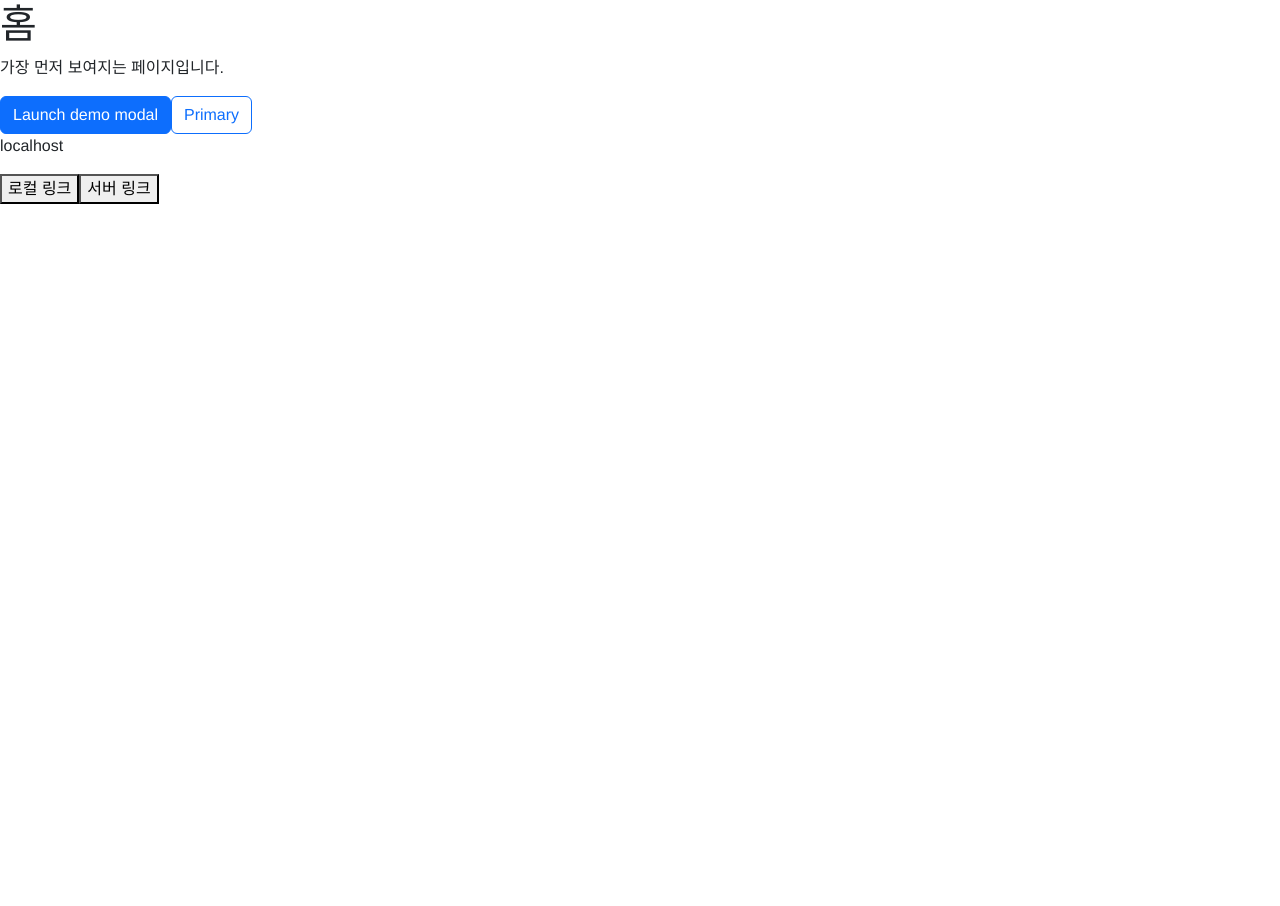
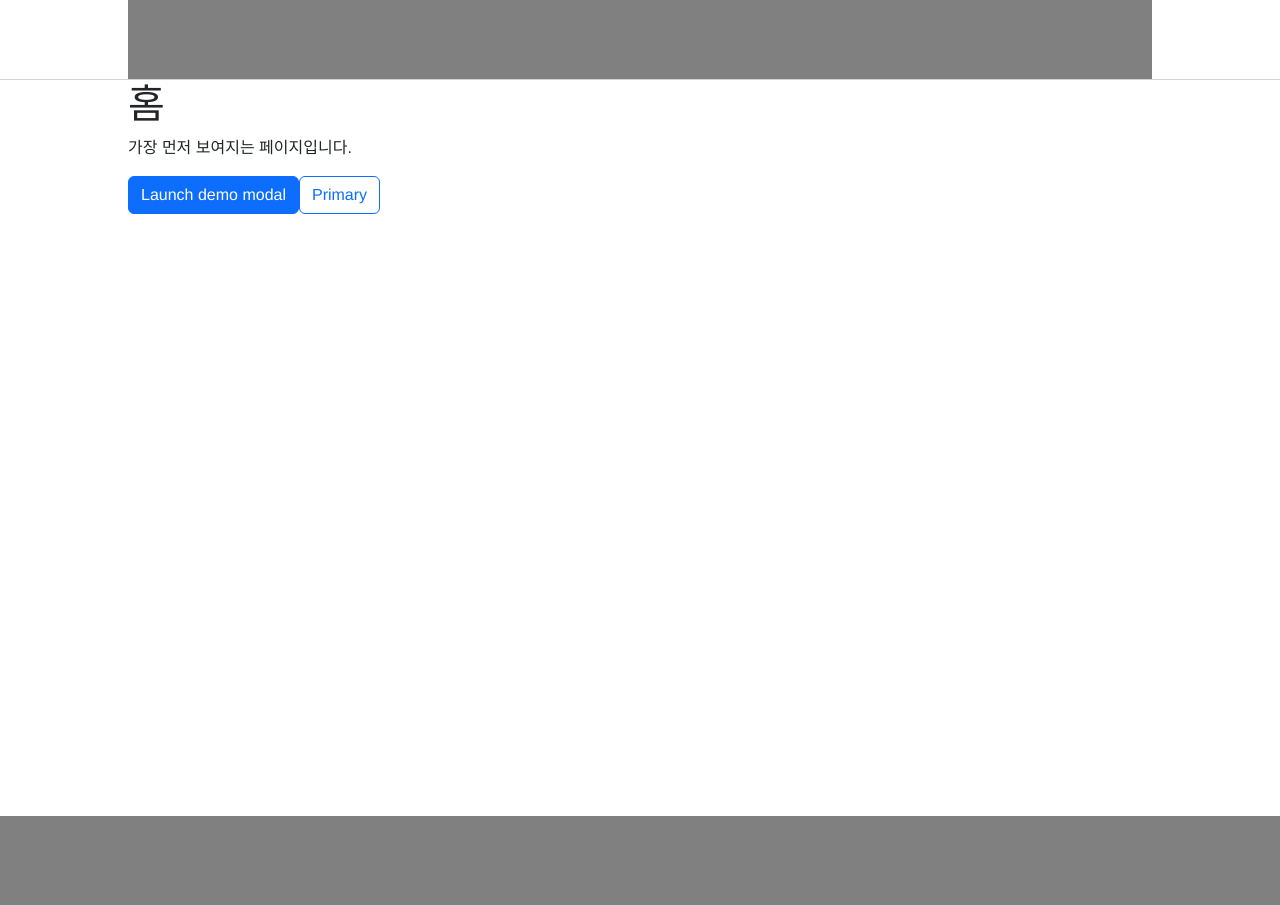
Before and after one commit to backseungheon-coder/react_basic, a React (Create React App) app: page /home in a window 1280 px wide. Before the commit the page ends 800 px from the top, so only its background shows below. Built offline with nearby package versions, Linux system fonts and the light colour scheme.

Commit message:
basic_setting

```diff
--- a/src/App.js
+++ b/src/App.js
@@ -3,19 +3,27 @@ import {useState} from 'react';
 import {useStore} from './zustand/store.js'
 import GlobalStyle from './styles/Globalstyle';
 import Router from './Router.js';
+import {Basic_con} from './componants/Box'
+import {Nav} from './componants/Nav'
+
 
 function App() {
   const {link,server_link,local_link} = useStore(state => state)
 
   return (
-    <div className="App">
-      <Router/>
+    <Basic_con className="App">
       <GlobalStyle/>
-      <p>{link}</p>
+      <Nav/>
+      <Router>
+      </Router>
+      {/* <p>{link}</p>
       <button onClick={local_link}>로컬 링크</button>
-      <button onClick={server_link}>서버 링크</button>
-    </div>
+      <button onClick={server_link}>서버 링크</button> */}
+
+    </Basic_con>
   );
 }
 
+
+
 export default App;
--- /dev/null
+++ b/src/componants/Box.js
@@ -0,0 +1,52 @@
+import styled from "styled-components";
+
+export const Box = styled.div`
+height: ${({Size}) =>
+Size === 'Small' && '100px' ||
+Size === 'Large' && '500px' ||
+Size === 'inner' && '100%' ||
+'50px'
+
+};
+
+width: ${({Size}) =>
+Size === 'Small' && '100px' ||
+Size === 'Large' && '500px' ||
+Size === 'inner' && '80%' ||
+'50px'
+};
+
+background-color: ${({bgc}) => bgc };
+`;
+
+
+
+export const Basic_con = styled.div`
+height: 100%;
+width: 100%;
+`
+export const Contents_inner =  styled.div`
+  width:80%;
+  min-height:92vh;
+  height:auto;
+`
+
+
+export const Contents_con =  styled.div`
+  width: 100%;
+  height:auto;
+  display:flex;
+  align-items:center;
+  flex-direction:column;
+`
+
+
+
+// const Input = styled.input`
+//   padding: 0.5em;
+//   margin: 0.5em;
+//   color: ${props => props.inputColor || "palevioletred"};
+//   background: papayawhip;
+//   border: none;
+//   border-radius: 3px;
+// `;
--- /dev/null
+++ b/src/componants/Footer.js
@@ -0,0 +1,30 @@
+import styled from 'styled-components'
+import {Box} from './Box'
+
+const Foot_box = styled.div`
+    background-color:white;
+    width:100%;
+    height:90px;
+    border-bottom:1px solid lightgray;
+    display:flex;
+    justify-content:center;
+`
+
+const Foot_inner = styled.div`
+    height:100%;
+    width:100%;
+    background-color:gray;
+`
+
+
+
+export function Footer(){
+
+    return(
+        <Foot_box>
+            <Foot_inner>
+
+            </Foot_inner>
+        </Foot_box>
+    )
+}
--- /dev/null
+++ b/src/componants/Nav.js
@@ -0,0 +1,31 @@
+import styled from 'styled-components'
+import {Box} from './Box'
+
+const Nav_box = styled.div`
+    background-color:white;
+    width:100%;
+    height:80px;
+    border-bottom:1px solid lightgray;
+    display:flex;
+    justify-content:center;
+`
+
+const Nav_inner = styled.div`
+    height:100%;
+    width:80%;
+    background-color:gray;
+`
+
+
+
+export function Nav(){
+
+
+    return(
+        <Nav_box>
+            <Nav_inner>
+
+            </Nav_inner>
+        </Nav_box>
+    )
+}
--- a/src/index.js
+++ b/src/index.js
@@ -5,15 +5,18 @@ import App from './App';
 import reportWebVitals from './reportWebVitals';
 import { BrowserRouter } from 'react-router-dom';
 import 'bootstrap/dist/css/bootstrap.min.css';
+import {Box,Basic_con} from './componants/Box';
 
 
 const root = ReactDOM.createRoot(document.getElementById('root'));
 root.render(
+  <Basic_con>
   <BrowserRouter>
       <React.StrictMode>
       <App />
     </React.StrictMode>
   </BrowserRouter>
+  </Basic_con>
 );
 
 // If you want to start measuring performance in your app, pass a function
--- a/src/pages/Home.js
+++ b/src/pages/Home.js
@@ -1,15 +1,24 @@
 import React from 'react';
 import Basic_modal from '../componants/Modal';
 import {Basic_button,Outline_button} from '../componants/Button';
+import {Box,Basic_con,Contents_con,Contents_inner} from '../componants/Box';
+import {Footer} from '../componants/Footer'
+
 
 const Home = () => {
     return (
-      <div>
-        <h1>홈</h1>
-        <p>가장 먼저 보여지는 페이지입니다.</p>
-        <Basic_modal/>
-        <Outline_button/>
-      </div>
+      <>
+      <Contents_con>
+        <Contents_inner>
+          <h1>홈</h1>
+          <p>가장 먼저 보여지는 페이지입니다.</p>
+          <Basic_modal/>
+          <Outline_button/>
+        </Contents_inner>
+        <Footer/>
+      </Contents_con>
+
+      </>
     );
   };
 
--- a/src/styles/Globalstyle.js
+++ b/src/styles/Globalstyle.js
@@ -4,12 +4,20 @@ const GlobalStyle = createGlobalStyle`
   *, *::before, *::after {
     box-sizing: border-box;
   }
-
+  html{
+    width:100%;
+    height:100%;
+  }
   body {
     font-family: "Helvetica", "Arial", sans-serif;
     line-height: 1.5;
+    width:100%;
+    height:100%;
   }
-
+  #root{
+    width:100%;
+    height:100%;
+  }
 `;
 
 export default GlobalStyle;
```
